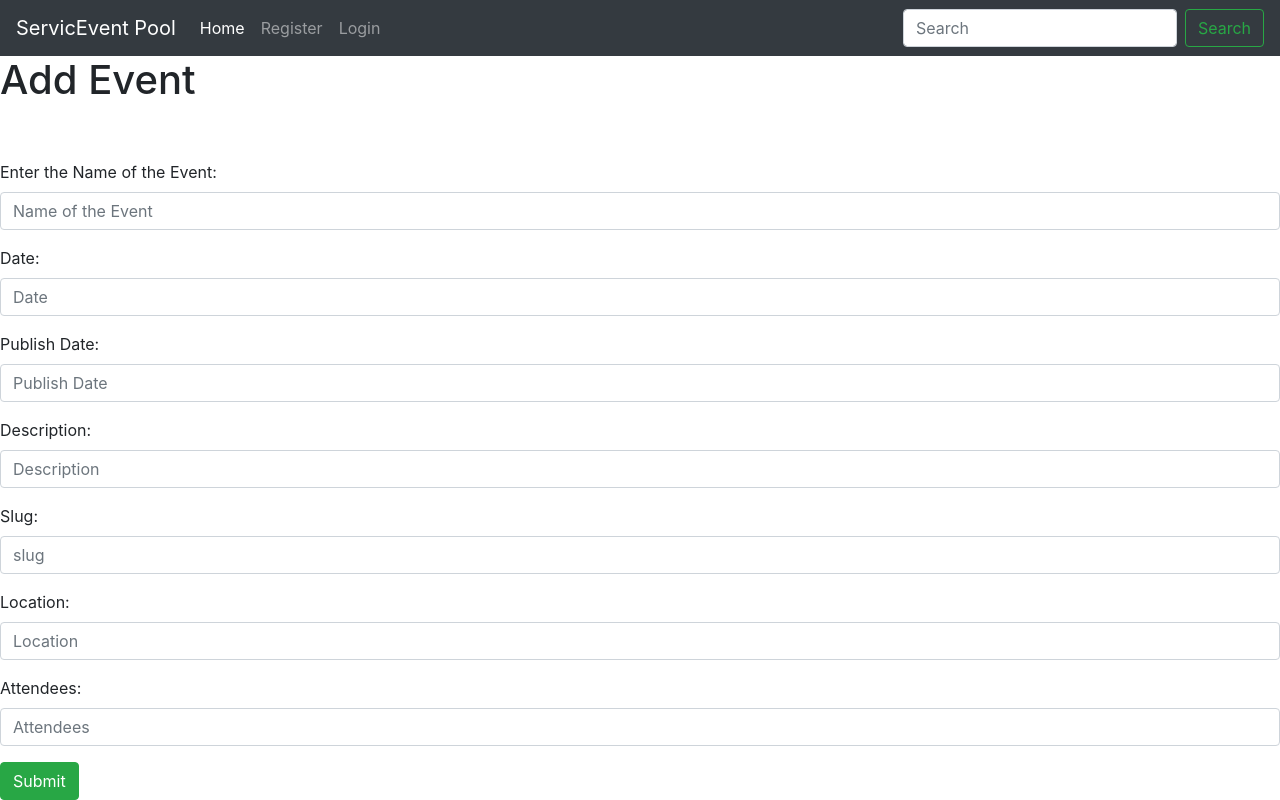
After one commit to haydarsinan/SWE573-2021-Fall, a Django app: page /add_event in a window 1280 px wide. The commit adds this page. Run offline with Django 3.2, Linux system fonts and the light colour scheme; some libraries are stand-ins or nearby versions.

Commit message:
Create Location, Event and Service
Create Location, Event and Service
(Registration and Logout Features added)

```diff
--- a/ServiceSharingApp/Members/urls.py
+++ b/ServiceSharingApp/Members/urls.py
@@ -3,4 +3,6 @@ from . import views
 
 urlpatterns = [
     path('login_user', views.login_user, name="login"),
+    path('logot_user', views.logout_user, name="logout"),
+    path('register_user', views.register_user, name="register_user"),
 ]
--- /dev/null
+++ b/ServiceSharingApp/ServicEventPool/forms.py
@@ -0,0 +1,75 @@
+from django import forms
+from django.forms import ModelForm
+from .models import Location
+from .models import Event
+from .models import Service
+
+
+class LocationForm(ModelForm):
+    class Meta:
+        model = Location
+        # fields = "__all__"
+        fields = ('name', 'geoLocation')
+
+        labels = {
+            'name': 'Enter the Name of the Location',
+            'geoLocation': 'Detect GeoLocation',
+        }
+        widgets = {
+            'name': forms.TextInput(attrs={'class': 'form-control', 'placeholder': 'Name of the Location'}),
+            'geoLocation': forms.TextInput(attrs={'class': 'form-control', 'placeholder': 'GeoLocation'}),
+        }
+
+
+class EventForm(ModelForm):
+    class Meta:
+        model = Event
+        fields = "__all__"
+        # fields = ('name', '')
+
+        labels = {
+            'name': 'Enter the Name of the Event',
+            'event_date': 'Date',
+            'event_publish_date': 'Publish Date',
+            'description': 'Description',
+            'slug': 'Slug',
+            'location': 'Location',
+            'attendees': 'Attendees',
+        }
+        widgets = {
+            'name': forms.TextInput(attrs={'class': 'form-control', 'placeholder': 'Name of the Event'}),
+            'event_date': forms.TextInput(attrs={'class': 'form-control', 'placeholder': 'Date'}),
+            'event_publish_date': forms.TextInput(attrs={'class': 'form-control', 'placeholder': 'Publish Date'}),
+            'description': forms.TextInput(attrs={'class': 'form-control', 'placeholder': 'Description'}),
+            'slug': forms.TextInput(attrs={'class': 'form-control', 'placeholder': 'slug'}),
+            'location': forms.TextInput(attrs={'class': 'form-control', 'placeholder': 'Location'}),
+            'attendees': forms.TextInput(attrs={'class': 'form-control', 'placeholder': 'Attendees'}),
+        }
+
+
+class ServiceForm(ModelForm):
+    class Meta:
+        model = Service
+        fields = "__all__"
+        # fields = ('name', '')
+
+        labels = {
+            'name': 'Enter the Name of the Service',
+            'service_date': 'Date',
+            'service_publish_date': 'Publish Date',
+            'description': 'Description',
+            'slug': 'Slug',
+            'location': 'Location',
+            'service_provider': 'Service Provider',
+            'duration_credit': 'Time Credit Requested',
+        }
+        widgets = {
+            'name': forms.TextInput(attrs={'class': 'form-control', 'placeholder': 'Name of the Service'}),
+            'service_date': forms.TextInput(attrs={'class': 'form-control', 'placeholder': 'Date'}),
+            'service_publish_date': forms.TextInput(attrs={'class': 'form-control', 'placeholder': 'Publish Date'}),
+            'description': forms.TextInput(attrs={'class': 'form-control', 'placeholder': 'Description'}),
+            'slug': forms.TextInput(attrs={'class': 'form-control', 'placeholder': 'slug'}),
+            'location': forms.TextInput(attrs={'class': 'form-control', 'placeholder': 'Location'}),
+            'service_provider': forms.TextInput(attrs={'class': 'form-control', 'placeholder': 'Service Provider'}),
+            'duration_credit': forms.TextInput(attrs={'class': 'form-control', 'placeholder': 'Time Credit Requested'}),
+        }
--- a/ServiceSharingApp/ServicEventPool/models.py
+++ b/ServiceSharingApp/ServicEventPool/models.py
@@ -35,11 +35,16 @@ class Event(models.Model):
     description = models.TextField(blank=True)
     slug = models.URLField(blank=True, null=True)
     # location = models.CharField(max_length=300, blank=True, null=True)
-    location = models.ForeignKey(Location, blank=True, null=True, on_delete=models.CASCADE)
-    attendees = models.ManyToManyField(User, blank=True)
+    location = models.TextField(blank=True, null=True)
+    attendees = models.TextField(blank=True, null=True)
+
+    # Change models of location and attendees!!
+    # location = models.ForeignKey(Location, blank=True, null=True, on_delete=models.CASCADE)
+    # attendees = models.ManyToManyField(User, blank=True)
 
     def __str__(self):
         return self.name
+
 
 class Service(models.Model):
     name = models.CharField(max_length=300, blank=True, null=True)
@@ -49,8 +54,12 @@ class Service(models.Model):
     slug = models.URLField(blank=True, null=True)
     # location = models.CharField(max_length=300, blank=True, null=True)
     duration_credit = models.PositiveIntegerField();
-    service_provider = models.ForeignKey(User, on_delete=models.CASCADE)
-    location = models.ForeignKey(Location, blank=True, null=True, on_delete=models.CASCADE)
+    service_provider = models.TextField(blank=True, null=True)
+    location = models.TextField(blank=True, null=True)
+
+    # Change models of location, provider, and lists!!
+    # service_provider = models.ForeignKey(User, on_delete=models.CASCADE)
+    # location = models.ForeignKey(Location, blank=True, null=True, on_delete=models.CASCADE)
     # request_list = models.ManyToManyField(User, blank=True)
     # approved_list = models.ManyToManyField(User, blank=True)
 
--- /dev/null
+++ b/ServiceSharingApp/ServicEventPool/templates/ServicEventPool/add_event.html
@@ -0,0 +1,21 @@
+{% extends 'ServicEventPool/base.html' %}
+
+{% block content %}
+
+    <h1>Add Event</h1>
+    <br/><br/>
+    {% if submitted %}
+        Your Event is submitted successfully!
+
+    {% else %}
+        <form action="" method="post">
+            {% csrf_token %}
+
+            {{ form.as_p }}
+
+        <input type="submit" value="Submit"
+               class="btn btn-success">
+
+    </form>
+    {% endif %}
+{% endblock %}
--- a/ServiceSharingApp/ServicEventPool/templates/ServicEventPool/event_list.html
+++ b/ServiceSharingApp/ServicEventPool/templates/ServicEventPool/event_list.html
@@ -7,7 +7,6 @@
     {% for event in event_list %}
         <strong>Name: </strong>{{ event }}<br>
         <strong>Description: </strong>{{ event.description }}<br>
-        <strong>Duration: </strong>{{ event.duration_credit }}<br>
         <strong>Location: </strong>{{ event.location }}<br>
         <strong>Attendees:</strong>{{ event.attendees }}<br><br>
     {% endfor %}
--- a/ServiceSharingApp/ServicEventPool/templates/ServicEventPool/navbar.html
+++ b/ServiceSharingApp/ServicEventPool/templates/ServicEventPool/navbar.html
@@ -9,32 +9,47 @@
       <li class="nav-item active">
         <a class="nav-link" href="{% url 'home' %}">Home <span class="sr-only">(current)</span></a>
       </li>
+
+        {% if user.is_authenticated %}
+            <li class="nav-item">
+            <a class="nav-link" href="{% url 'service_list' %}">Services</a>
+            </li>
+
+            <li class="nav-item">
+            <a class="nav-link" href="{% url 'event_list' %}">Events</a>
+            </li>
+
+            <li class="nav-item">
+            <a class="nav-link" href="{% url 'add_location' %}">Add a Location</a>
+            </li>
+
+            <li class="nav-item">
+            <a class="nav-link" href="{% url 'add_service' %}">Add a Service</a>
+            </li>
+
+            <li class="nav-item">
+            <a class="nav-link" href="{% url 'add_event' %}">Add an Event</a>
+            </li>
+
+            <li class="nav-item">
+            <a class="nav-link" href="{% url 'calendar' '2021' 'November'%}">Calendar</a>
+            </li>
+
+            <li class="nav-item">
+            <a class="nav-link" href="{% url 'logout'%}">Logout</a>
+            </li>
+
+        {% else %}
+            <li class="nav-item">
+            <a class="nav-link" href="{% url 'register_user'%}">Register</a>
+            </li>
+
         <li class="nav-item">
             <a class="nav-link" href="{% url 'login'%}">Login</a>
         </li>
-      <li class="nav-item">
-        <a class="nav-link" href="{% url 'service_list' %}">Services</a>
-      </li>
-        <li class="nav-item">
-        <a class="nav-link" href="{% url 'event_list' %}">Events</a>
-        </li>
-      <li class="nav-item">
-        <a class="nav-link" href="{% url 'calendar' '2021' 'November'%}">Calendar</a>
-      </li>
-      <li class="nav-item dropdown">
-        <a class="nav-link dropdown-toggle" href="#" id="navbarDropdown" role="button" data-toggle="dropdown" aria-haspopup="true" aria-expanded="false">
-          Dropdown
-        </a>
-        <div class="dropdown-menu" aria-labelledby="navbarDropdown">
-          <a class="dropdown-item" href="#">Action</a>
-          <a class="dropdown-item" href="#">Another action</a>
-          <div class="dropdown-divider"></div>
-          <a class="dropdown-item" href="#">Something else here</a>
-        </div>
-      </li>
-      <li class="nav-item">
-        <a class="nav-link disabled" href="#" tabindex="-1" aria-disabled="true">Disabled</a>
-      </li>
+
+        {% endif %}
+
     </ul>
     <form class="form-inline my-2 my-lg-0">
       <input class="form-control mr-sm-2" type="search" placeholder="Search" aria-label="Search">
--- a/ServiceSharingApp/ServicEventPool/urls.py
+++ b/ServiceSharingApp/ServicEventPool/urls.py
@@ -14,4 +14,9 @@ urlpatterns = [
     path('<int:year>/<str:month>', views.calendar, name="calendar"),
     path('services', views.all_services, name="service_list"),
     path('events', views.all_events, name="event_list"),
+
+    path('add_location', views.add_location, name="add_location"),
+    path('add_event', views.add_event, name="add_event"),
+    path('add_service', views.add_service, name="add_service"),
+
 ]
--- a/ServiceSharingApp/ServicEventPool/views.py
+++ b/ServiceSharingApp/ServicEventPool/views.py
@@ -1,12 +1,16 @@
-from django.shortcuts import render
+from django.shortcuts import render, redirect
 from .models import Service
 from .models import Event
+from .forms import LocationForm
+from .forms import EventForm
+from .forms import ServiceForm
+from django.http import HttpResponseRedirect
 
 
 # Create your views here.
 
 def home(request):
-    serviceName = "Baklava with Olive Oil"
+    serviceName = "I like Baklava with Olive Oil :)"
     return render(request, 'ServicEventPool/home.html', {
         "serviceName_Here": serviceName
     })
@@ -31,3 +35,53 @@ def all_events(request):
     event_list = Event.objects.all()
     return render(request, 'ServicEventPool/event_list.html',
                   {'event_list': event_list})
+
+
+def add_location(request):
+    submitted = False
+    if request.method == "POST":
+        form = LocationForm(request.POST)
+        if form.is_valid():
+            form.save()
+            return HttpResponseRedirect('/add_location?submitted=True')
+    else:
+        form = LocationForm
+        if 'submitted' in request.GET:
+            submitted = True
+    return render(request, 'ServicEventPool/add_location.html', {
+        'form': form,
+        'submitted': submitted,
+    })
+
+
+def add_event(request):
+    submitted = False
+    if request.method == "POST":
+        form = EventForm(request.POST)
+        if form.is_valid():
+            form.save()
+            return HttpResponseRedirect('/add_event?submitted=True')
+    else:
+        form = EventForm
+        if 'submitted' in request.GET:
+            submitted = True
+    return render(request, 'ServicEventPool/add_event.html', {
+        'form': form,
+        'submitted': submitted,
+    })
+
+def add_service(request):
+    submitted = False
+    if request.method == "POST":
+        form = ServiceForm(request.POST)
+        if form.is_valid():
+            form.save()
+            return HttpResponseRedirect('/add_service?submitted=True')
+    else:
+        form = ServiceForm
+        if 'submitted' in request.GET:
+            submitted = True
+    return render(request, 'ServicEventPool/add_service.html', {
+        'form': form,
+        'submitted': submitted,
+    })
--- a/ServiceSharingApp/ServiceSharingApp/settings.py
+++ b/ServiceSharingApp/ServiceSharingApp/settings.py
@@ -92,15 +92,15 @@ WSGI_APPLICATION = 'ServiceSharingApp.wsgi.application'
 #     }
 # }
 
-#Local PostgreSQL Database Settings
+# #Local PostgreSQL Database Settings
 DATABASES = {
     'default': {
         'ENGINE': 'django.db.backends.postgresql',
-        'NAME': 'postgres',
+        'NAME': 'postgres2',
         'USER': 'postgres',
         'PASSWORD': '1175103',
         'HOST': 'localhost',
-        'PORT': 5432
+
     }
 }
 
```
Also changed, not shown: ServiceSharingApp/Members/templates/authentication/register_user.html (added, +25 -0 lines), ServiceSharingApp/Members/views.py (+26 -1 lines), ServiceSharingApp/ServicEventPool/templates/ServicEventPool/add_location.html (added, +21 -0 lines), ServiceSharingApp/ServicEventPool/templates/ServicEventPool/add_service.html (added, +21 -0 lines), ServiceSharingApp/ServicEventPool/migrations/0001_initial.py, ServiceSharingApp/ServicEventPool/migrations/0002_auto_20211130_1620.py (added), ServiceSharingApp/ServicEventPool/migrations/0003_auto_20211130_1628.py (added), ServiceSharingApp/db.sqlite3.
